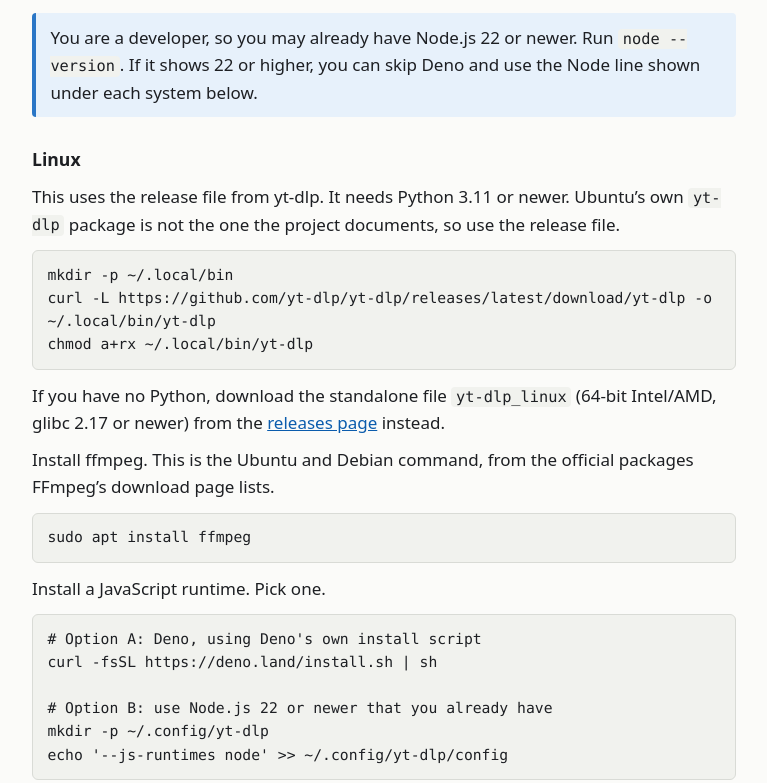
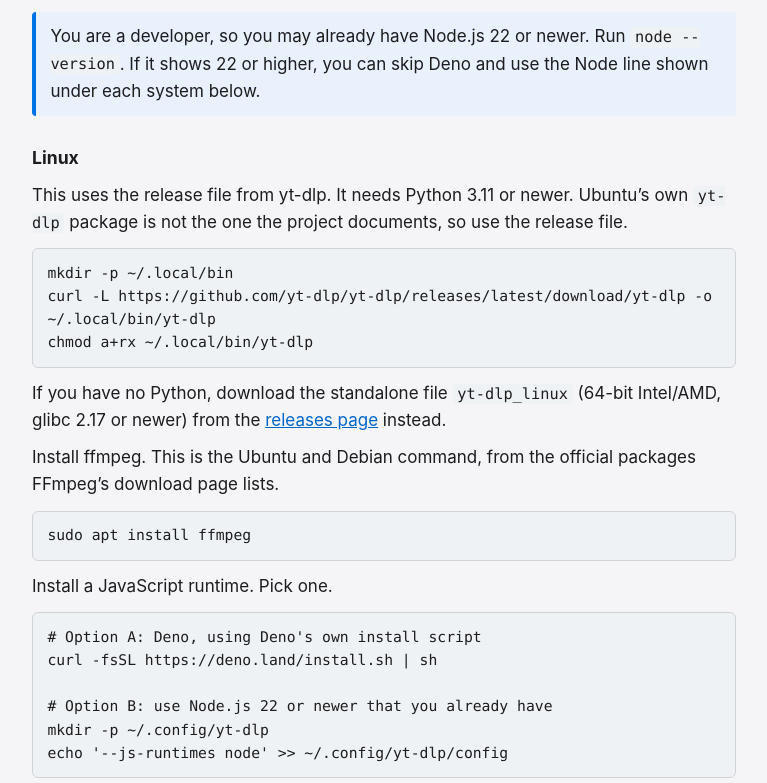
Before and after one commit to muraliprasanth/video-options, a plain HTML site: page index.html in a window 1280 px wide. Shown: the part 1870-2653 px from the top of the page, without its empty margins (256-1023 px from the left). Drawn offline with Linux system fonts and the light colour scheme.

Commit message:
macOS light theme; feedback box asks Wanna say something?

```diff
--- a/index.html
+++ b/index.html
@@ -7,38 +7,21 @@
 <meta name="description" content="How to save videos for offline viewing from YouTube, Instagram, X, Reddit, Netflix, JioHotstar and Prime Video, using your own phone or computer. Checked 16 November 2026.">
 <style>
   :root {
-    --bg: #fbfbf9;
-    --fg: #1d1f23;
-    --muted: #5a6068;
-    --line: #d9dbd6;
+    --bg: #f5f5f7;
+    --fg: #1d1d1f;
+    --muted: #424245;
+    --line: #d2d2d7;
     --card: #ffffff;
-    --code-bg: #f1f2ee;
-    --code-fg: #1d1f23;
-    --accent: #0b5cad;
-    --warn-bg: #fff4d6;
-    --warn-line: #d9a400;
-    --info-bg: #e7f1fb;
-    --info-line: #2a76c6;
+    --code-bg: #eef2f4;
+    --code-fg: #1d1d1f;
+    --accent: #0066cc;
+    --warn-bg: #fdf0e3;
+    --warn-line: #b25000;
+    --info-bg: #e8f1fc;
+    --info-line: #0071e3;
     --stop-bg: #fde8e6;
-    --stop-line: #c0392b;
-  }
-  @media (prefers-color-scheme: dark) {
-    :root {
-      --bg: #14161a;
-      --fg: #e6e7e9;
-      --muted: #a3a8b0;
-      --line: #2e3238;
-      --card: #1b1e23;
-      --code-bg: #0e1013;
-      --code-fg: #e6e7e9;
-      --accent: #7db7f0;
-      --warn-bg: #3a3014;
-      --warn-line: #b88a00;
-      --info-bg: #14283b;
-      --info-line: #3b82c4;
-      --stop-bg: #3a1a17;
-      --stop-line: #d4574a;
-    }
+    --stop-line: #c9302c;
+    color-scheme: light;
   }
   * { box-sizing: border-box; }
   html { -webkit-text-size-adjust: 100%; }
@@ -46,7 +29,8 @@
     margin: 0;
     background: var(--bg);
     color: var(--fg);
-    font: 17px/1.6 system-ui, -apple-system, "Segoe UI", Roboto, "Helvetica Neue", Arial, sans-serif;
+    font: 17px/1.6 -apple-system, BlinkMacSystemFont, "SF Pro Text", "SF Pro Display", Inter, "Segoe UI", Roboto, sans-serif;
+    -webkit-font-smoothing: antialiased;
   }
   main { max-width: 46rem; margin: 0 auto; padding: 1.25rem 16px 4rem; }
   h1 { font-size: 1.75rem; line-height: 1.25; margin: 1rem 0 0.5rem; }
@@ -72,7 +56,7 @@
     font-size: 0.92rem;
     line-height: 1.5;
   }
-  code { font-family: ui-monospace, SFMono-Regular, Menlo, Consolas, "Liberation Mono", monospace; }
+  code { font-family: "SF Mono", ui-monospace, SFMono-Regular, Menlo, Consolas, "Liberation Mono", monospace; }
   p code, li code, td code {
     background: var(--code-bg);
     padding: 0.08rem 0.3rem;
--- a/site-feedback.js
+++ b/site-feedback.js
@@ -24,7 +24,7 @@
     box.style.maxWidth = box.style.maxWidth || "40rem";
 
     var details = el("details");
-    var summary = el("summary", { textContent: "Send feedback" }, { cursor: "pointer", fontWeight: "600" });
+    var summary = el("summary", { textContent: "Wanna say something?" }, { cursor: "pointer", fontWeight: "600" });
     var form = el("form", { noValidate: true }, { display: "grid", gap: "0.5rem", marginTop: "0.75rem" });
     var id = "site-feedback-text-" + site;
     var label = el("label", { htmlFor: id, textContent: "Anything you want to say: feedback, ideas, what you like or do not, or a thank-you. Anonymous, text only, no links." });
```
